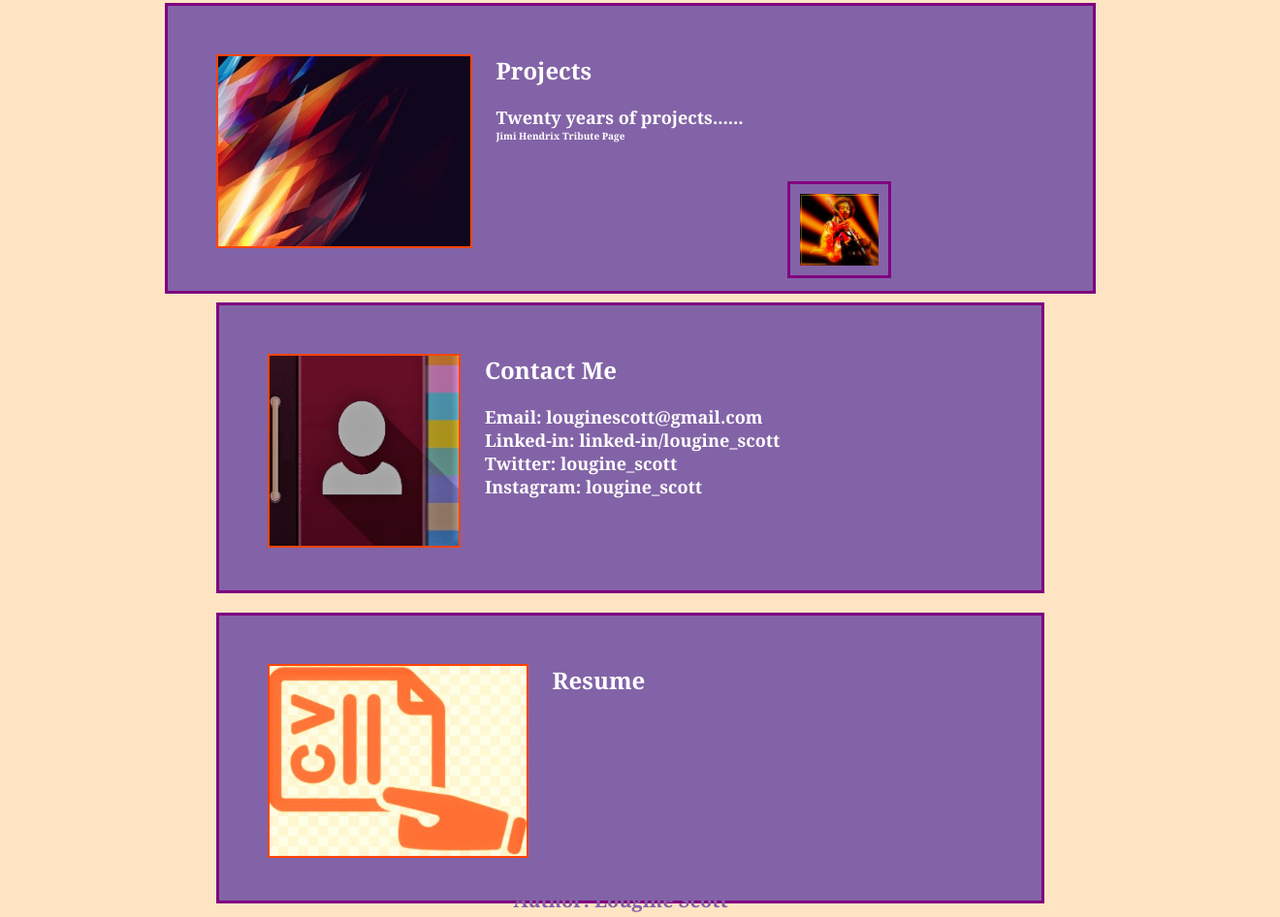
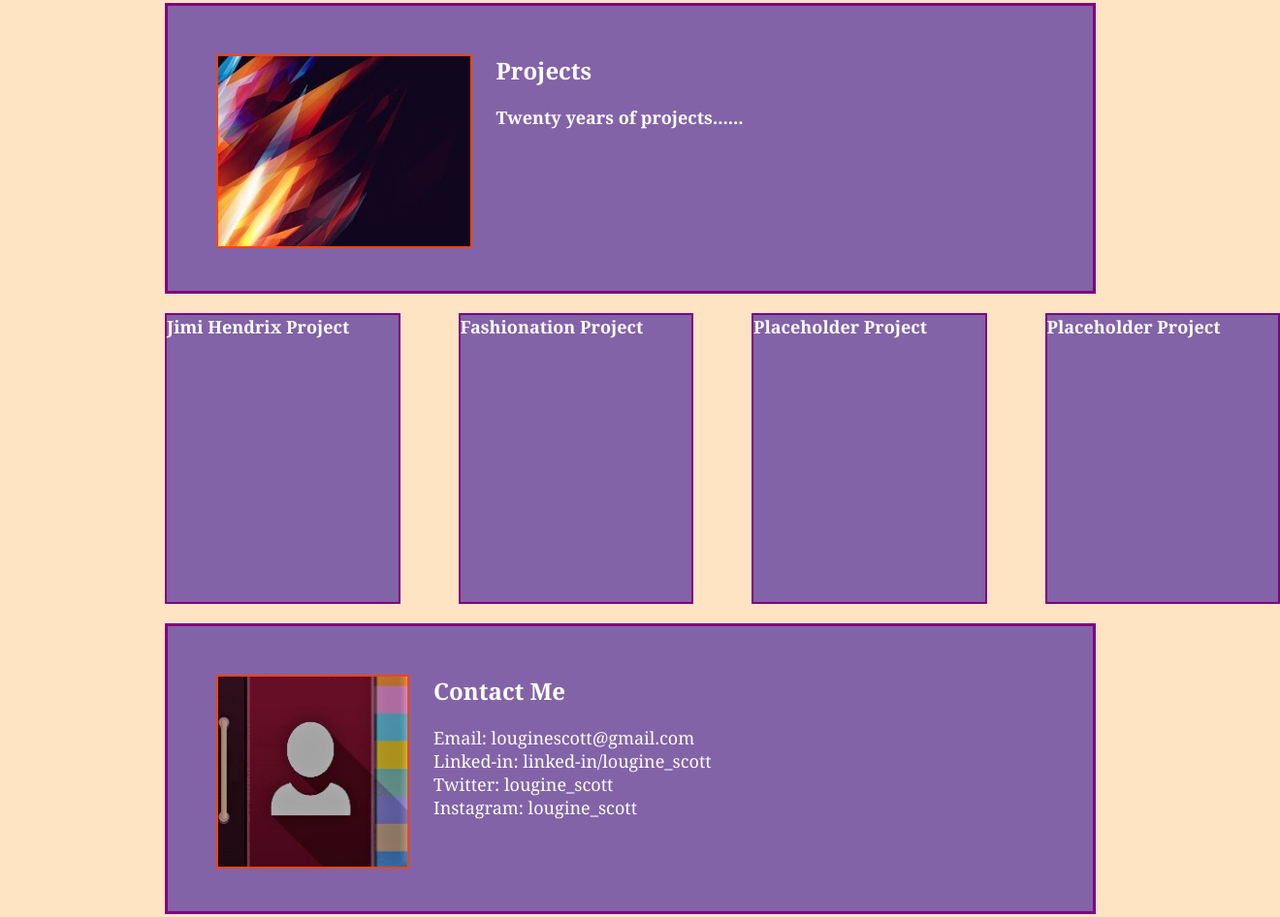
Before and after one commit to sclo00ps/L.-K.-Y.-Portfolio, a plain HTML site: page index.html in a window 1280 px wide. Shown: the part 937-1883 px from the top of the page at 97% size, 1320 px wide, since content can reach past the window. Drawn offline with Linux system fonts and the light colour scheme.

Commit message:
add project container and flexbox code

```diff
--- a/index.html
+++ b/index.html
@@ -65,14 +65,16 @@
         <p>
             Twenty years of projects......
         </p>
-     <!--</section>
+     </section>
 
-     attempt to insert project boxes on inside project container-->
-     <section class="jimi">
-        <h3>Jimi Hendrix Tribute Page</h3>
-    <!--<a> href=file:///C:/Users/Lougine%20Scott/OneDrive/Desktop/My_Second%20Site%20Jimi%20Hendrix%20Fan%20Site.html</a> -->
-        <img class ="jimi-project jimi-image jimi-border jimi-margin" src="./images/jimi_h.jpg" alt="Jimi Picture" />
-     </section>
+     <!--insert project boxes on inside project container-->
+        <div class="container-2">
+            <div class="box-1">Jimi Hendrix Project</div>
+            <div class="box-2">Fashionation Project</div>
+            <div class="box-3">Placeholder Project</div>
+            <div class="box-4">Placeholder Project</div>
+        </div>
+
 
 <!--contact me defined with photos and text -->
     <section id="contact-me" class="contact-me">
--- a/style.css
+++ b/style.css
@@ -70,7 +70,7 @@ p {
     background-image: url("./images/portfolio_image_4.jpg");
     background-size: cover;
     background-position: center;
-   border: 3px solid purple;
+    border: 3px solid purple;
     margin-bottom: 20px;
 }
 /* flexbox container formatting */
@@ -126,50 +126,30 @@ p {
     color: #ffffff;
 }
 
-.jimi-project {
-position: relative;
-display: inline-block;
-flex-direction: row;
-font-family: Cambria, Cochin, Georgia, Times, 'Times New Roman', serif;
-font-weight: bold;
-padding: 10px;
+.container-2 {/*parent*/
+    height: 300px;
+    width: 1150px;
+    display: flex;
+    justify-content: space-between;
+    align-items: flex-end;
+    flex-direction: row; /* direction of boxes */
+    /*align-content: center; */
+    /*flex-wrap: wrap; */
+    gap: 60px; /* display space between boxes */
+    margin-bottom: 20px;
+   /* flex: 0 1 0; */
 }
 
-.jimi-image {
-/* Sets padding on all sides to 20px */
-max-height: 100px;
-border: 2px solid orangered;
-/*float: right;*/
-margin-right: 25px
-
+.box-1,.box-2,.box-3,.box-4{/*children*/
+    height: 300px;
+    background-color: #8363a7;
+    width: 250px;
+    border: 2px solid purple;
+    font-size: 18px;
+    font-family: Cambria, Cochin, Georgia, Times, 'Times New Roman', serif;
+    font-weight: bold;
+    color: #ffffff;
 }
-
-.jimi-border {
- /* Sets border on all sides */
- border: 3px solid purple;
-}
-
-.jimi-margin {
- /* Sets all sides to 20px */
-  margin: 20px 0px 0px 300px;
-  margin-bottom: 20px;
-}
-/*
- #first-project {
-        position: relative;
-        top: 20px;
-        right: 20px;
-
-
-.first-project {
-
-     display: flex;
-     flex-wrap: wrap;
-     flex-direction: row;
-     justify-content: right;
-     flex-grow: 1 0 0;
-    padding: 20px 40px;
-      } */
 
 /* contact-me subheader formatting */
 .contact-me {
```
